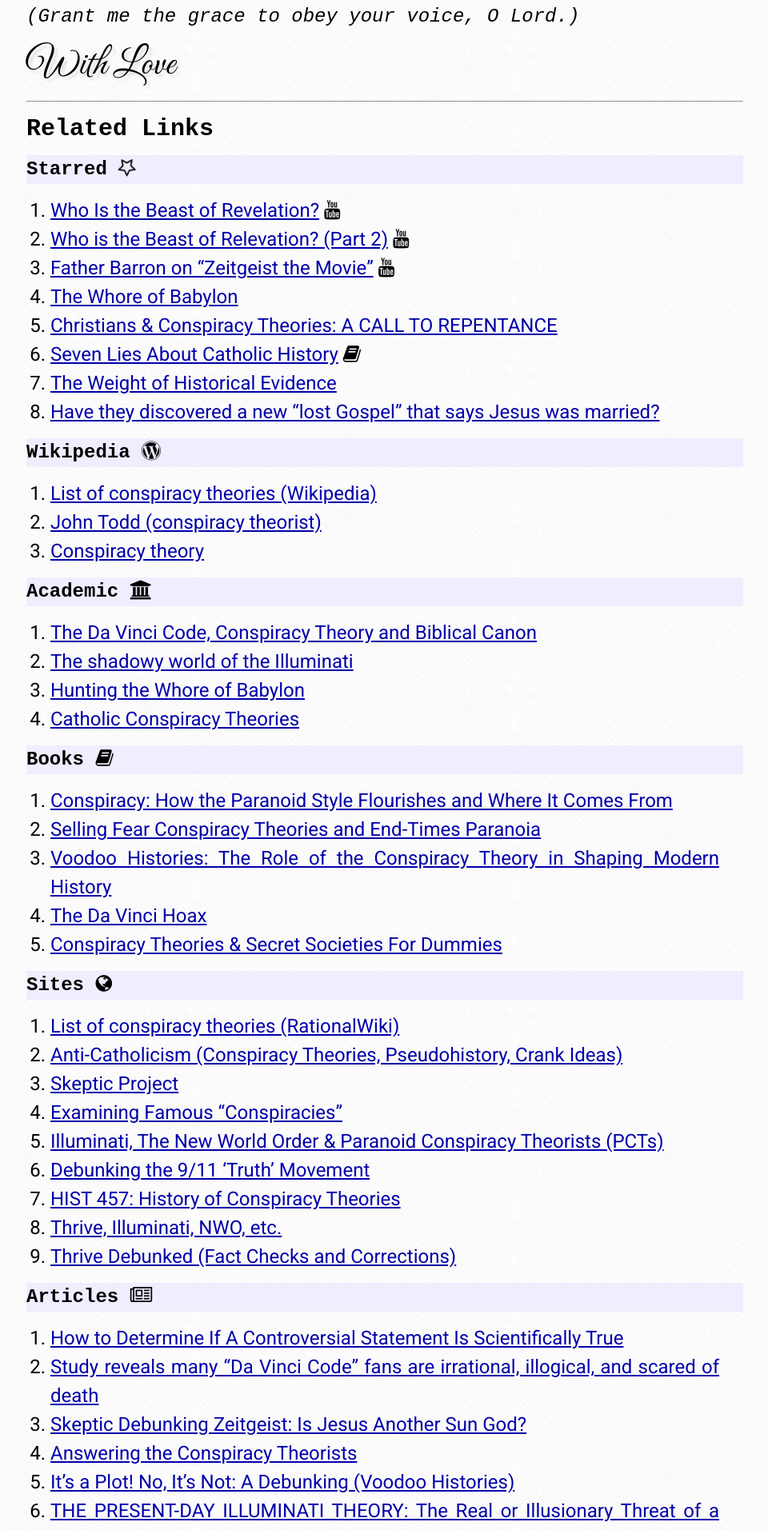
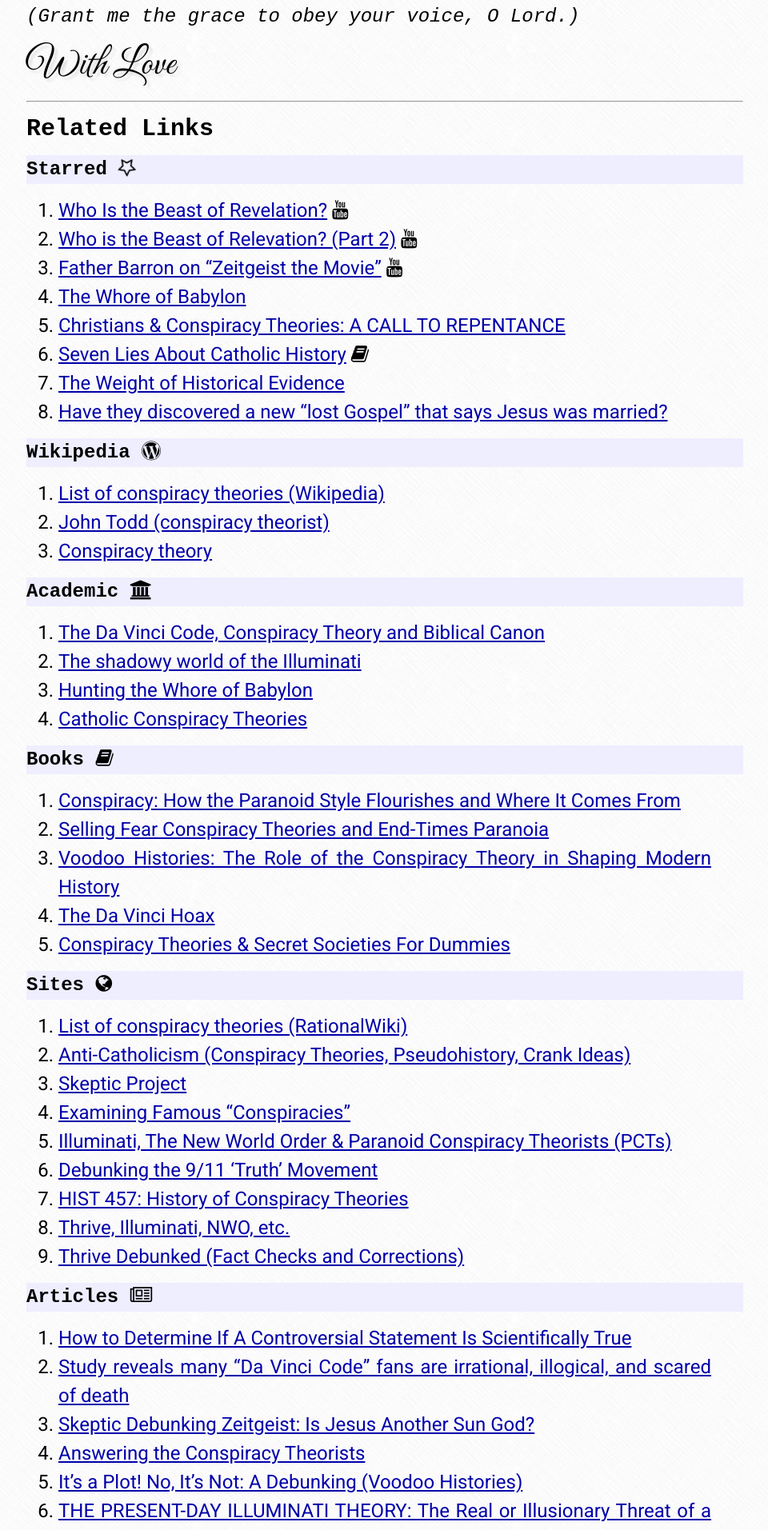
Before and after one commit to afrikatoliek/afrikatoliek.github.io, a Jekyll site: the page built from _posts/2014-12-15-conspiracy-theories.md, in a window 1280 px wide. Shown: the part 1934-3847 px from the top of the page at 80% size, without its empty margins (159-1119 px from the left). Built offline with Jekyll 4.4.1, drawn with Linux system fonts in a browser that asks for light colours; nearby versions of some CDN libraries; some web fonts are replaced.

Commit message:
List adjustment.

```diff
--- a/css/screen.css
+++ b/css/screen.css
@@ -126,7 +126,7 @@
 
   #post ul,
   #post ol {
-	margin: 0px 30px;
+	margin: 0px 40px;
 	/*font-family: 'PT Mono', monospace;*/
   }
 
```
